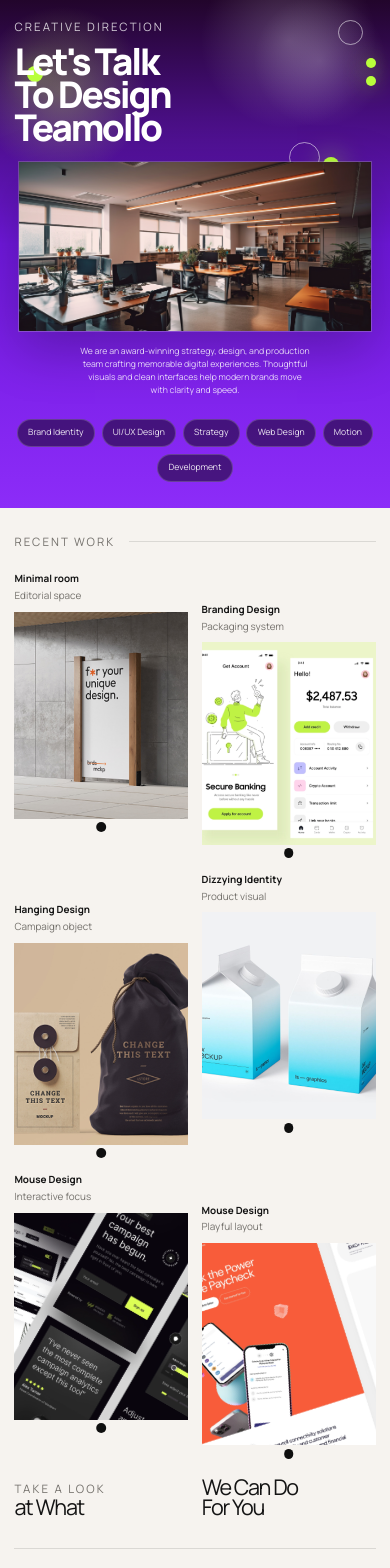
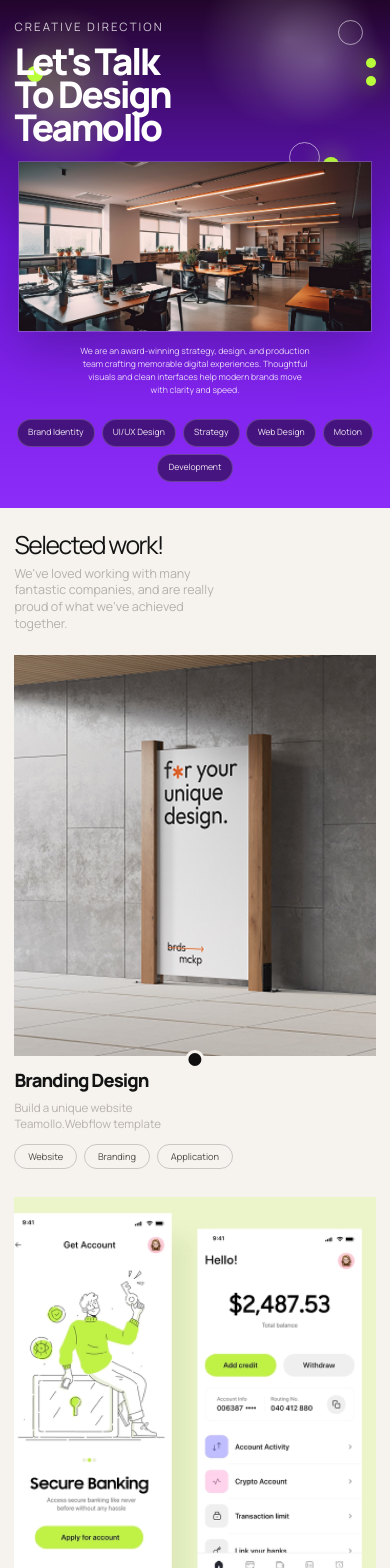
Before and after one commit to gitadityakumar/Landing-pages, a Next.js app in the folder 03_teamollo/: page / in a window 390 px wide. Shown: the top 1568 px of the page. Built offline with nearby package versions, Linux system fonts and the light colour scheme.

Commit message:
Match Teamollo feature section layout

```diff
--- a/03_teamollo/app/globals.css
+++ b/03_teamollo/app/globals.css
@@ -202,11 +202,23 @@ img {
   padding-top: clamp(1.6rem, 4vw, 2.2rem);
 }
 
-.section-intro {
-  display: flex;
-  align-items: center;
-  gap: 0.85rem;
-  margin-bottom: 1.3rem;
+.feature-header {
+  margin-bottom: clamp(1.8rem, 4vw, 3rem);
+}
+
+.feature-title {
+  margin: 0;
+  font-size: clamp(2.1rem, 5vw, 4rem);
+  line-height: 0.95;
+  letter-spacing: -0.06em;
+}
+
+.feature-copy {
+  margin: 0.85rem 0 0;
+  max-width: 38ch;
+  color: #b4b0ac;
+  font-size: clamp(0.95rem, 1.4vw, 1.4rem);
+  line-height: 1.35;
 }
 
 .section-kicker,
@@ -225,54 +237,78 @@ img {
   background: var(--line);
 }
 
-.project-grid {
-  display: grid;
-  grid-template-columns: repeat(2, minmax(0, 1fr));
-  gap: 1.85rem 1rem;
+.project-list {
+  display: flex;
+  flex-direction: column;
+  gap: clamp(2rem, 4vw, 3.8rem);
 }
 
 .project-card {
-  position: relative;
+  display: grid;
+  grid-template-columns: minmax(0, 1.05fr) minmax(18rem, 0.95fr);
+  gap: clamp(1.6rem, 5vw, 5.5rem);
+  align-items: center;
 }
 
-.project-card-large {
-  align-self: start;
+.project-card-reverse {
+  grid-template-columns: minmax(18rem, 0.95fr) minmax(0, 1.05fr);
 }
 
-.project-card-small {
-  padding-top: clamp(1.9rem, 6vw, 3.35rem);
+.project-card-reverse .project-media {
+  order: 2;
+}
+
+.project-card-reverse .project-copy {
+  order: 1;
 }
 
 .project-copy {
   display: flex;
-  justify-content: space-between;
-  gap: 0.75rem;
-  margin-bottom: 0.55rem;
-}
-
-.project-title,
-.project-subtitle {
-  margin: 0;
-  font-size: 0.62rem;
-  color: var(--muted);
+  flex-direction: column;
+  align-items: flex-start;
+  gap: 1rem;
 }
 
 .project-title {
+  margin: 0;
+  font-size: clamp(1.75rem, 3.8vw, 3.6rem);
+  line-height: 0.95;
+  letter-spacing: -0.05em;
   color: var(--foreground);
-  font-weight: 700;
+  font-weight: 800;
+}
+
+.project-subtitle {
+  margin: 0;
+  max-width: 33ch;
+  font-size: clamp(0.9rem, 1.2vw, 1.25rem);
+  line-height: 1.45;
+  color: #b6b1ab;
+}
+
+.project-tags {
+  display: flex;
+  flex-wrap: wrap;
+  gap: 0.85rem;
+}
+
+.project-tag {
+  border: 1px solid rgba(20, 20, 20, 0.2);
+  border-radius: 999px;
+  padding: 0.82rem 1.7rem;
+  font-size: 0.95rem;
+  line-height: 1;
+  color: #4d4a46;
+}
+
+.project-media {
+  position: relative;
 }
 
 .project-image-wrap {
   overflow: hidden;
   background: #ebe5dd;
-}
-
-.project-card-large .project-image-wrap {
-  aspect-ratio: 0.84;
-}
-
-.project-card-small .project-image-wrap {
-  aspect-ratio: 0.86;
+  aspect-ratio: 1.08;
 }
 
 .project-image {
@@ -284,12 +320,24 @@ img {
 .project-dot {
   position: absolute;
   left: 50%;
-  bottom: -0.82rem;
-  width: 0.6rem;
-  height: 0.6rem;
+  bottom: -1.55rem;
+  width: 4.55rem;
+  height: 4.55rem;
   border-radius: 999px;
   background: #0f0f0f;
+  border: 6px solid var(--background);
   transform: translateX(-50%);
+}
+
+.project-dot::before {
+  content: "→";
+  position: absolute;
+  inset: 0;
+  display: grid;
+  place-items: center;
+  color: #fff;
+  font-size: 1.7rem;
+  line-height: 1;
 }
 
 .capabilities-section {
@@ -527,13 +575,70 @@ img {
     font-size: 0.54rem;
   }
 
-  .project-grid {
-    gap: 1.7rem 0.82rem;
+  .feature-header {
+    margin-bottom: 1.35rem;
+  }
+
+  .feature-title {
+    font-size: 1.55rem;
+  }
+
+  .feature-copy {
+    max-width: 28ch;
+    font-size: 0.78rem;
+    margin-top: 0.55rem;
+  }
+
+  .project-list {
+    gap: 1.75rem;
+  }
+
+  .project-card,
+  .project-card-reverse {
+    grid-template-columns: 1fr;
+    gap: 1rem;
+  }
+
+  .project-card-reverse .project-media,
+  .project-card-reverse .project-copy {
+    order: initial;
   }
 
   .project-copy {
-    flex-direction: column;
-    gap: 0.12rem;
+    gap: 0.65rem;
+  }
+
+  .project-title {
+    font-size: 1.15rem;
+  }
+
+  .project-subtitle {
+    font-size: 0.72rem;
+    max-width: 28ch;
+  }
+
+  .project-tags {
+    gap: 0.45rem;
+  }
+
+  .project-tag {
+    padding: 0.45rem 0.8rem;
+    font-size: 0.58rem;
+  }
+
+  .project-image-wrap {
+    aspect-ratio: 0.9;
+  }
+
+  .project-dot {
+    bottom: -0.8rem;
+    width: 1.2rem;
+    height: 1.2rem;
+    border-width: 3px;
+  }
+
+  .project-dot::before {
+    content: "";
   }
 
   .capabilities-section {
--- a/03_teamollo/app/page.tsx
+++ b/03_teamollo/app/page.tsx
@@ -11,40 +11,40 @@ const services = [
 
 const projects = [
   {
-    title: "Minimal room",
-    subtitle: "Editorial space",
+    title: "Branding Design",
+    subtitle: "Build a unique website Teamollo.Webflow template",
     image: "/images/feature-1.webp",
-    size: "large",
+    tags: ["Website", "Branding", "Application"],
   },
   {
     title: "Branding Design",
-    subtitle: "Packaging system",
+    subtitle: "Packaging systems that keep product launches clear and memorable.",
     image: "/images/feature-2.webp",
-    size: "small",
+    tags: ["Identity", "Launch", "Packaging"],
   },
   {
     title: "Hanging Design",
-    subtitle: "Campaign object",
+    subtitle: "Campaign objects and print surfaces built with strong editorial contrast.",
     image: "/images/feature-3.webp",
-    size: "small",
+    tags: ["Campaign", "Print", "Editorial"],
   },
   {
     title: "Dizzying Identity",
-    subtitle: "Product visual",
+    subtitle: "Product visuals designed to feel minimal, tactile, and premium.",
     image: "/images/feature-4.webp",
-    size: "large",
+    tags: ["Product", "3D", "Visual"],
   },
   {
     title: "Mouse Design",
-    subtitle: "Interactive focus",
+    subtitle: "High-energy interface directions for launch pages and product demos.",
     image: "/images/feature-5.webp",
-    size: "large",
+    tags: ["UI Design", "Landing", "Motion"],
   },
   {
-    title: "Mouse Design",
-    subtitle: "Playful layout",
+    title: "Mobile Design",
+    subtitle: "Bold application screens with playful composition and clear hierarchy.",
     image: "/images/feature-6.webp",
-    size: "small",
+    tags: ["Mobile", "Product", "Application"],
   },
 ];
 
@@ -123,21 +123,23 @@ export default function Home() {
 
       <section className="content-section">
         <div className="section-shell">
-          <div className="section-intro">
-            <p className="section-kicker">Recent work</p>
-            <div className="section-divider" />
+          <div className="feature-header">
+            <div>
+              <h2 className="feature-title">Selected work!</h2>
+              <p className="feature-copy">
+                We&apos;ve loved working with many fantastic companies, and are really proud of what we&apos;ve
+                achieved together.
+              </p>
+            </div>
           </div>
 
-          <div className="project-grid">
-            {projects.map((project) => (
+          <div className="project-list">
+            {projects.map((project, index) => (
               <article
                 key={`${project.title}-${project.image}`}
-                className={`project-card project-card-${project.size}`}
+                className={`project-card ${index % 2 === 1 ? "project-card-reverse" : ""}`}
               >
-                <div className="project-copy">
-                  <p className="project-title">{project.title}</p>
-                  <p className="project-subtitle">{project.subtitle}</p>
-                </div>
+                <div className="project-media">
                   <div className="project-image-wrap">
                     <Image
                       src={project.image}
@@ -148,6 +150,18 @@ export default function Home() {
                     />
                   </div>
                   <span className="project-dot" aria-hidden="true" />
+                </div>
+                <div className="project-copy">
+                  <h3 className="project-title">{project.title}</h3>
+                  <p className="project-subtitle">{project.subtitle}</p>
+                  <div className="project-tags" aria-label={`${project.title} tags`}>
+                    {project.tags.map((tag) => (
+                      <span key={tag} className="project-tag">
+                        {tag}
+                      </span>
+                    ))}
+                  </div>
+                </div>
               </article>
             ))}
           </div>
```
Lines whose indentation alone changed are shown as unchanged.
